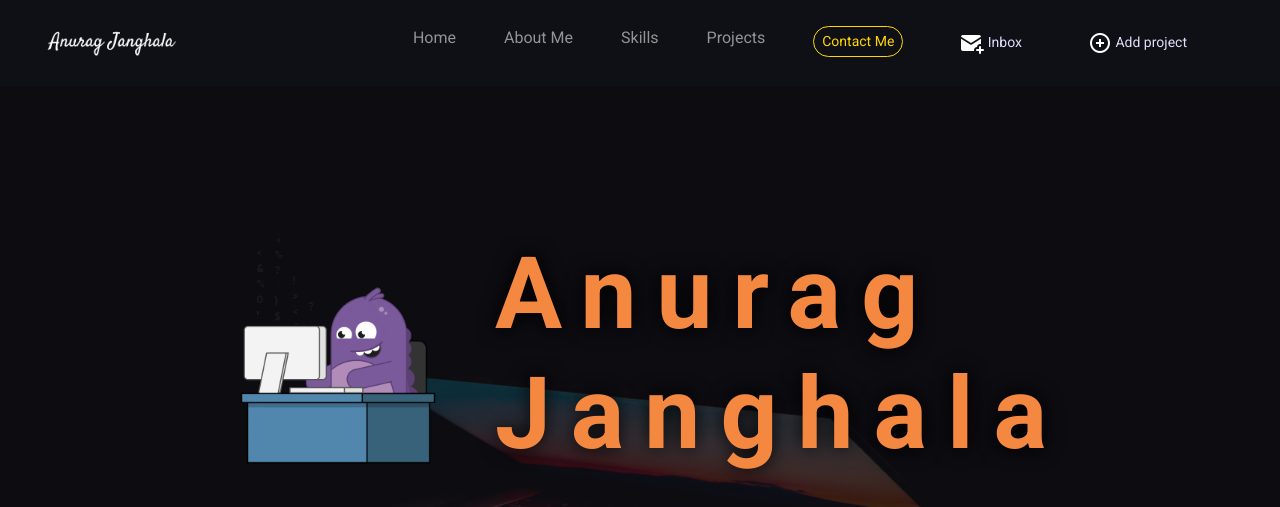
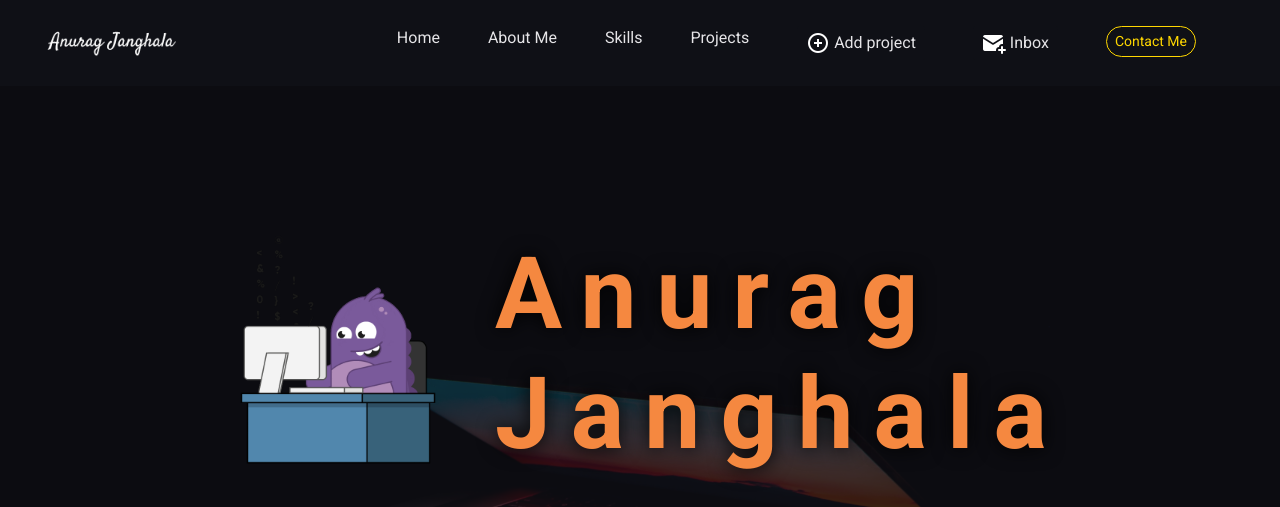
Before and after one commit to anuragjanghala/Portfolio-Web, a Django app: page / in a window 1280 px wide. Shown: the top 507 px of the page. Run offline with Django 4.2, Linux system fonts and the light colour scheme; a user stored in the database is signed in; data comes from the database, SQL or seed files in the repository; some libraries are stand-ins or nearby versions.

Commit message:
small changes in navbar, footer and project sections

```diff
--- a/folio/static/folio/style.css
+++ b/folio/static/folio/style.css
@@ -36,6 +36,46 @@ header {
     padding: 0 1rem;
 }
 
+#nav-home {
+    background-color: #0f1016;
+    color: #e5e4e7;
+}
+
+#nav-home:hover {
+    background-color: #0f1016;
+    color: gold;
+}
+
+#nav-aboutme {
+    background-color: #0f1016;
+    color: #e5e4e7;
+}
+
+#nav-aboutme:hover {
+    background-color: #0f1016;
+    color: gold;
+}
+
+#nav-skills {
+    background-color: #0f1016;
+    color: #e5e4e7;
+}
+
+#nav-skills:hover {
+    background-color: #0f1016;
+    color: gold;
+}
+
+#nav-projects {
+    background-color: #0f1016;
+    color: #e5e4e7;
+}
+
+#nav-projects:hover {
+    background-color: #0f1016;
+    color: gold;
+}
+
 .btn-info {
     background-color: #0f1016;
     color: gold;
@@ -46,15 +86,19 @@ header {
 #inbox,
 #add-project {
     background-color: #0f1016;
-    color: #e2defa;
-    /* color: gold;
-    border: 1px solid gold;
-    border-radius: 20px;  */
+    color: #e5e4e7;
+    font-size: 1em;
+}
+
+#inbox:hover,
+#add-project:hover {
+    background-color: #0f1016;
+    color: gold;
 }
 
 .btn-info:hover {
     background-color: #710851;
-    color: #e2defa;
+    color: #e5e4e7;
     border: 1px solid #0f1016;
     border-radius: 20px;
 }
@@ -296,8 +340,7 @@ header {
 }
 
 #skills .skills-desc .skills-desc-title{
-    font-family: Roboto,
-    sans-serif;
+    font-family: Roboto, sans-serif;
     font-size: 50px;
     font-weight: 700;
     letter-spacing: 0.2em;
@@ -401,6 +444,20 @@ span {
     padding-top: 50px;
 }
 
+
+#projects-headline {
+    text-align: center;
+    margin-top: 80px;
+    margin-bottom: 30px;
+    position: relative;
+    letter-spacing: 0.2em;
+    font-family: Roboto, sans-serif;
+    font-size: 50px;
+    font-weight: 700;
+    color: #B85252;
+}
+
+
 .card-img-top {
     width: 100%;
     height: 300px;
@@ -447,15 +504,9 @@ span {
 }
 
 
-#projects-headline {
-    text-align: center;
-    margin-top: 80px;
-    position: relative;
-    color: #EADEDE;
-    letter-spacing: 0.2em;
-}
 
-#projects-headline:before {
+
+/* #projects-headline:before {
     content: "";
     display: block;
     width: 200px;
@@ -477,7 +528,7 @@ span {
     right: 0;
     top: 50%;
     z-index: -2;
-}
+} */
 
 
 
@@ -562,10 +613,12 @@ span {
 
 /* Footer Section */
 
+#footer .div{
+    background-color:#0f1016;
+}
 
 #footer .brand {
     height: 70px;
-    opacity: 0.8;
 }
 
 #footer .ms-3 img {
--- a/folio/templates/folio/main.html
+++ b/folio/templates/folio/main.html
@@ -224,7 +224,7 @@
 
 <!-- footer section -->
 
-<section id="footer" class="border-top">
+<section id="footer">
   <footer
     class="d-flex flex-wrap justify-content-between align-items-center py-3 my-4"
   >
--- a/folio/templates/folio/navbar.html
+++ b/folio/templates/folio/navbar.html
@@ -32,6 +32,7 @@
         <ul class="navbar-nav pe-5 ms-auto mb-2 mb-lg-0">
           <li class="nav-item">
             <a
+              id="nav-home"
               class="nav-link not-contact"
               aria-current="page"
               href="{% url 'landing-page' %}"
@@ -39,22 +40,31 @@
             >
           </li>
           <li class="nav-item">
-            <a class="nav-link not-contact" href="#about-me">About Me</a>
+            <a id="nav-aboutme" class="nav-link not-contact" href="#about-me"
+              >About Me</a
+            >
           </li>
           <li class="nav-item">
-            <a class="nav-link not-contact" href="#skills">Skills</a>
+            <a id="nav-skills" class="nav-link not-contact" href="#skills"
+              >Skills</a
+            >
           </li>
           <li class="nav-item">
-            <a class="nav-link not-contact" href="#projects">Projects</a>
+            <a id="nav-projects" class="nav-link not-contact" href="#projects"
+              >Projects</a
+            >
           </li>
+
+          {% if request.user.is_authenticated %}
+
           <li class="nav-item">
-            <a class="nav-link" href="#contact-me">
-              <button type="button" class="btn btn-info btn-sm">
-                Contact Me
+            <a class="nav-link" href="{% url 'add-project' %}">
+              <button type="button" id="add-project" class="btn btn-sm">
+                <img src="{% static 'folio/images/addicon.png' %}" alt="" />
+                Add project
               </button>
             </a>
           </li>
-          {% if request.user.is_authenticated %}
 
           <li class="nav-item">
             <a class="nav-link" href="{% url 'inbox' %}">
@@ -65,15 +75,15 @@
             </a>
           </li>
 
+          {% endif %}
+
           <li class="nav-item">
-            <a class="nav-link" href="{% url 'add-project' %}">
-              <button type="button" id="add-project" class="btn btn-sm">
-                <img src="{% static 'folio/images/addicon.png' %}" alt="" />
-                Add project
+            <a class="nav-link" href="#contact-me">
+              <button type="button" class="btn btn-info btn-sm">
+                Contact Me
               </button>
             </a>
           </li>
-          {% endif %}
         </ul>
       </div>
     </div>
```
